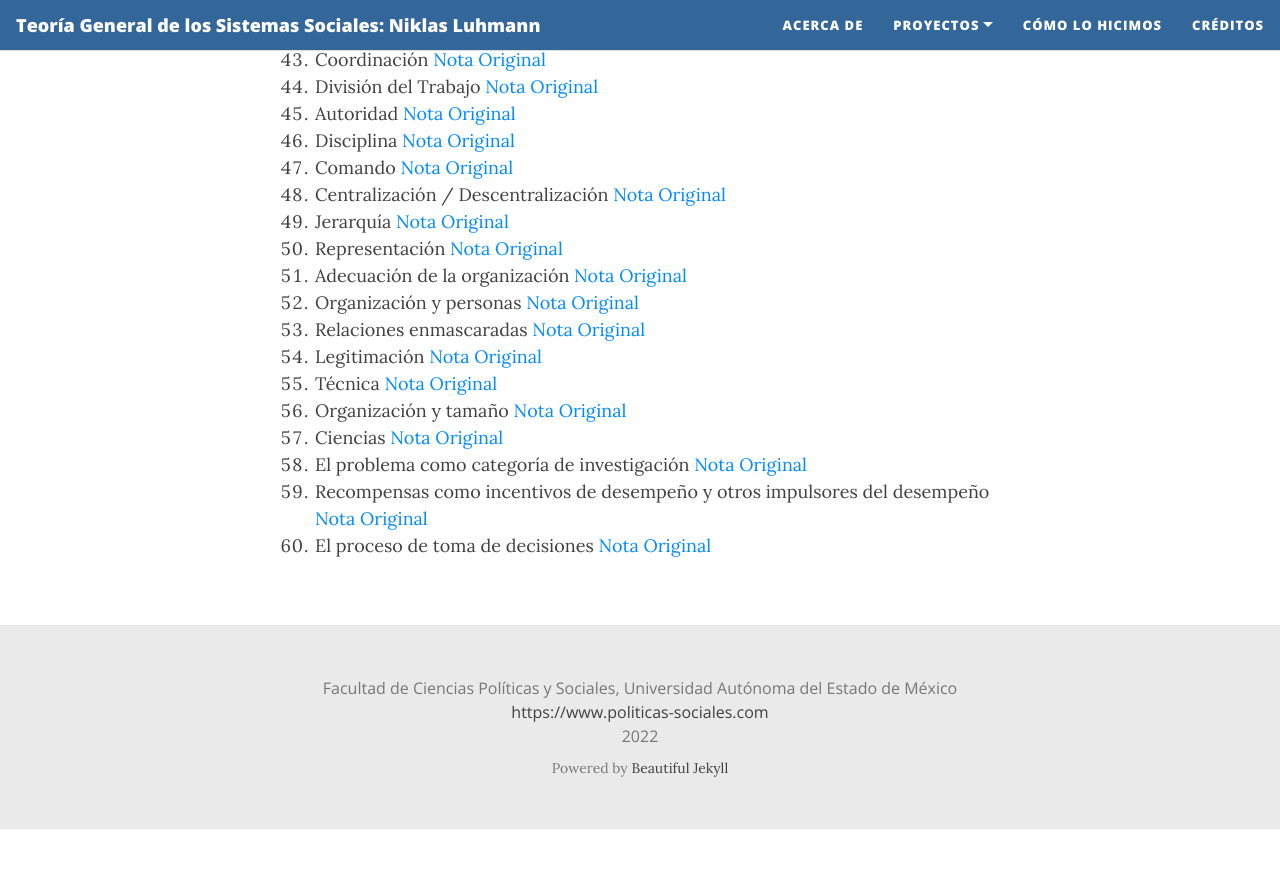
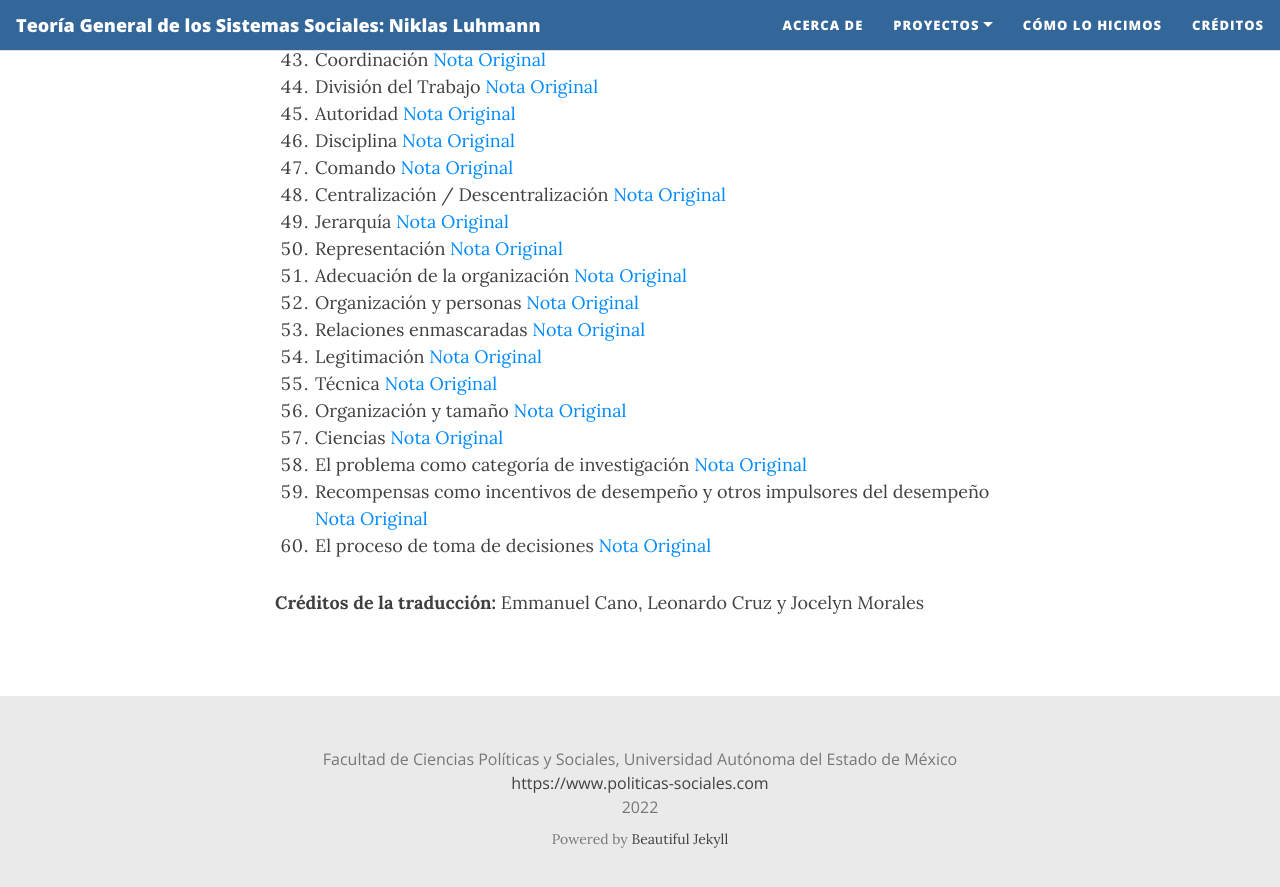
Before and after one commit to rosariorogel/luhmann, a Jekyll site: the page built from _pages/Archivo Luhmann.md, in a window 1280 px wide and 900 px high, scrolled down 2520 px. Shown: the top 887 px of the window. Built offline with Jekyll 4.4.1, drawn with Linux system fonts in a browser that asks for light colours; nearby versions of some CDN libraries; before the commit the page ends 3349 px from its top, so only the background shows below that.

Commit message:
Créditos

```diff
--- a/_pages/Archivo Luhmann.md
+++ b/_pages/Archivo Luhmann.md
@@ -84,3 +84,5 @@ A continuación, se presentan algunos de los temas que constituyen las **Notas d
 58. El problema como categoría de investigación [Nota Original](https://niklas-luhmann-archiv.de/bestand/zettelkasten/zettel/ZK_1_NB_58_1_V)
 59. Recompensas como incentivos de desempeño y otros impulsores del desempeño [Nota Original](https://niklas-luhmann-archiv.de/bestand/zettelkasten/zettel/ZK_1_NB_59_1_V)
 60. El proceso de toma de decisiones [Nota Original](https://niklas-luhmann-archiv.de/bestand/zettelkasten/zettel/ZK_1_NB_60_1_V)
+
+**Créditos de la traducción:** Emmanuel Cano, Leonardo Cruz y Jocelyn Morales
```
